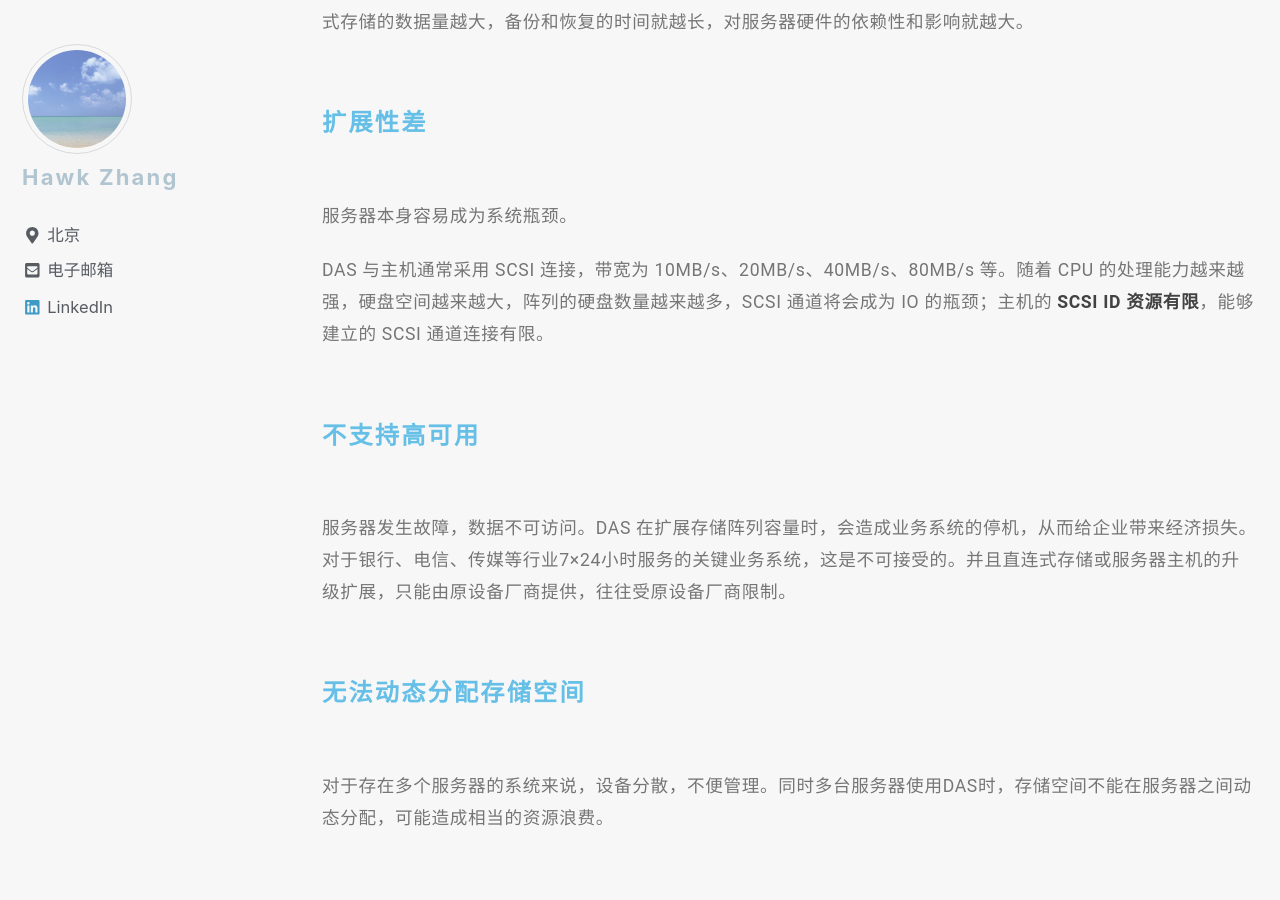
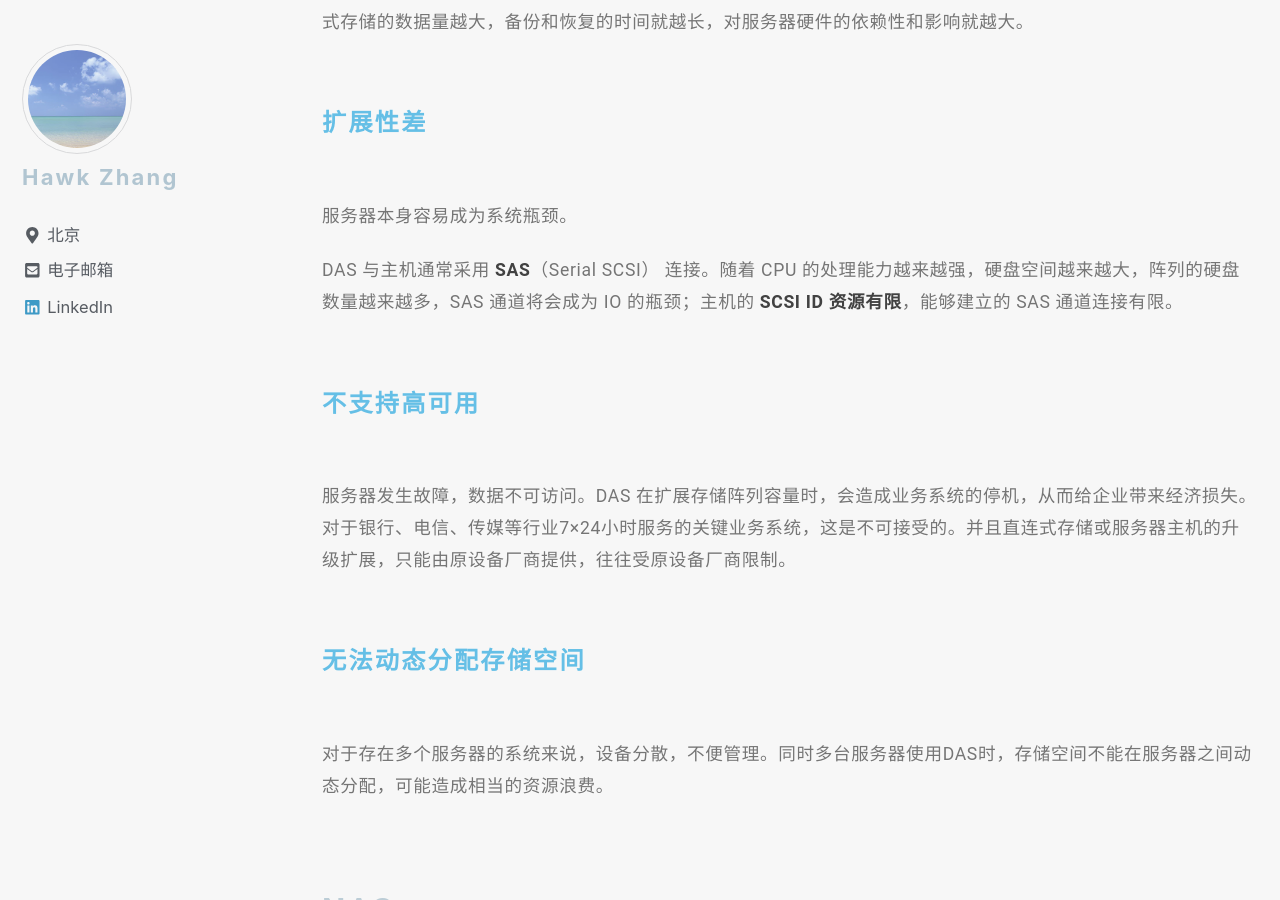
Before and after one commit to narru888/linotes_note, a Jekyll site: the page built from _posts/storage/2018-03-01-das.nas.san.md, in a window 1280 px wide and 900 px high, scrolled down 4064 px. Built offline with Jekyll 4.4.1, drawn with Linux system fonts in a browser that asks for light colours; nearby versions of some CDN libraries; a script that is not in the unit is left out.

Commit message:
update on 2018-11-21 11:25:01 CST

```diff
--- a/_posts/storage/2018-03-01-das.nas.san.md
+++ b/_posts/storage/2018-03-01-das.nas.san.md
@@ -55,7 +55,7 @@ DAS **依赖** 主机的 **操作系统** 进行数据的 IO 读写和存储维
 
 服务器本身容易成为系统瓶颈。
 
-DAS 与主机通常采用 SCSI 连接，带宽为 10MB/s、20MB/s、40MB/s、80MB/s 等。随着 CPU 的处理能力越来越强，硬盘空间越来越大，阵列的硬盘数量越来越多，SCSI 通道将会成为 IO 的瓶颈；主机的 **SCSI ID 资源有限**，能够建立的 SCSI 通道连接有限。
+DAS 与主机通常采用 **SAS**（Serial SCSI） 连接。随着 CPU 的处理能力越来越强，硬盘空间越来越大，阵列的硬盘数量越来越多，SAS 通道将会成为 IO 的瓶颈；主机的 **SCSI ID 资源有限**，能够建立的 SAS 通道连接有限。
 
 #### 不支持高可用
 
```
